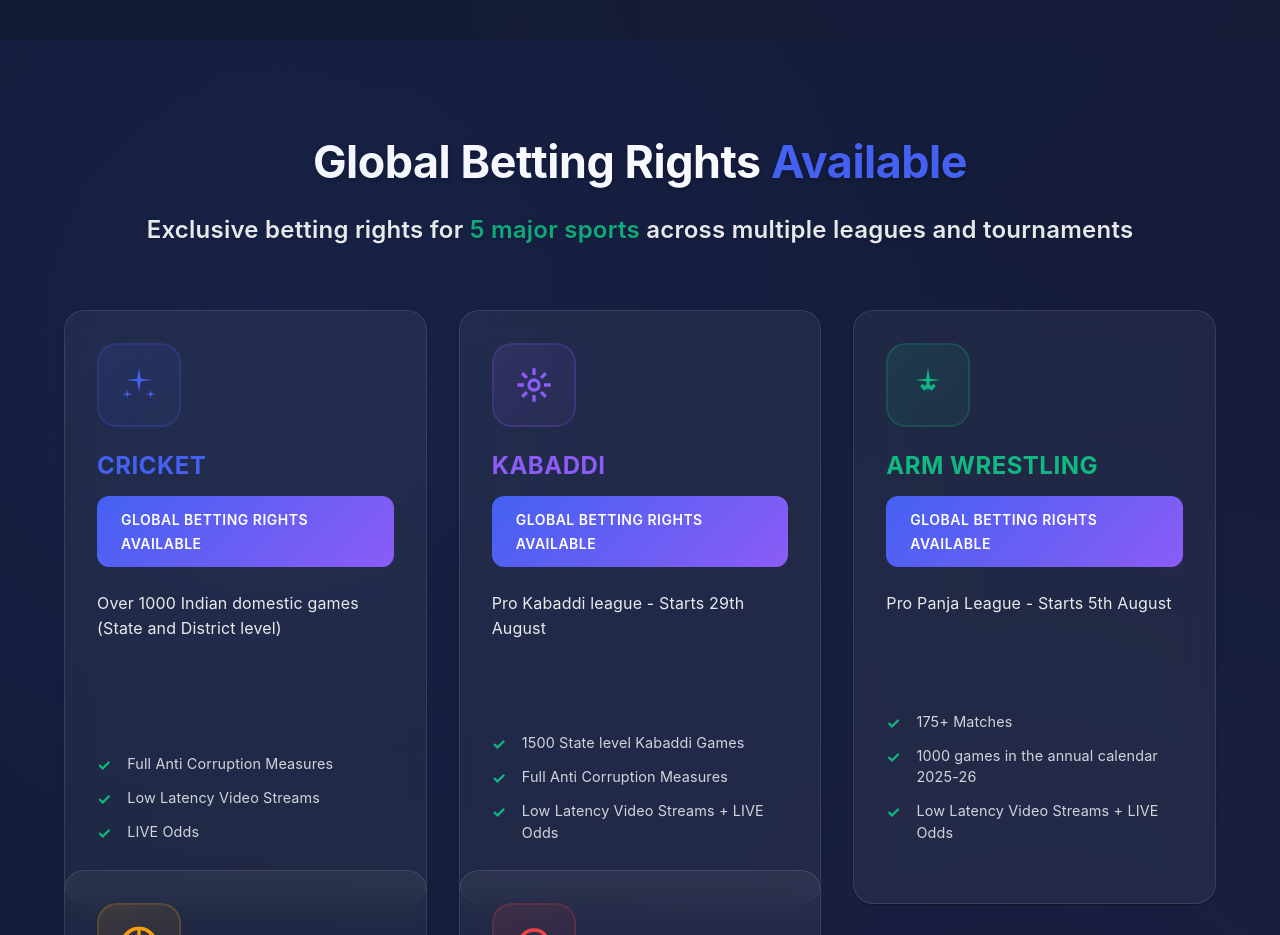
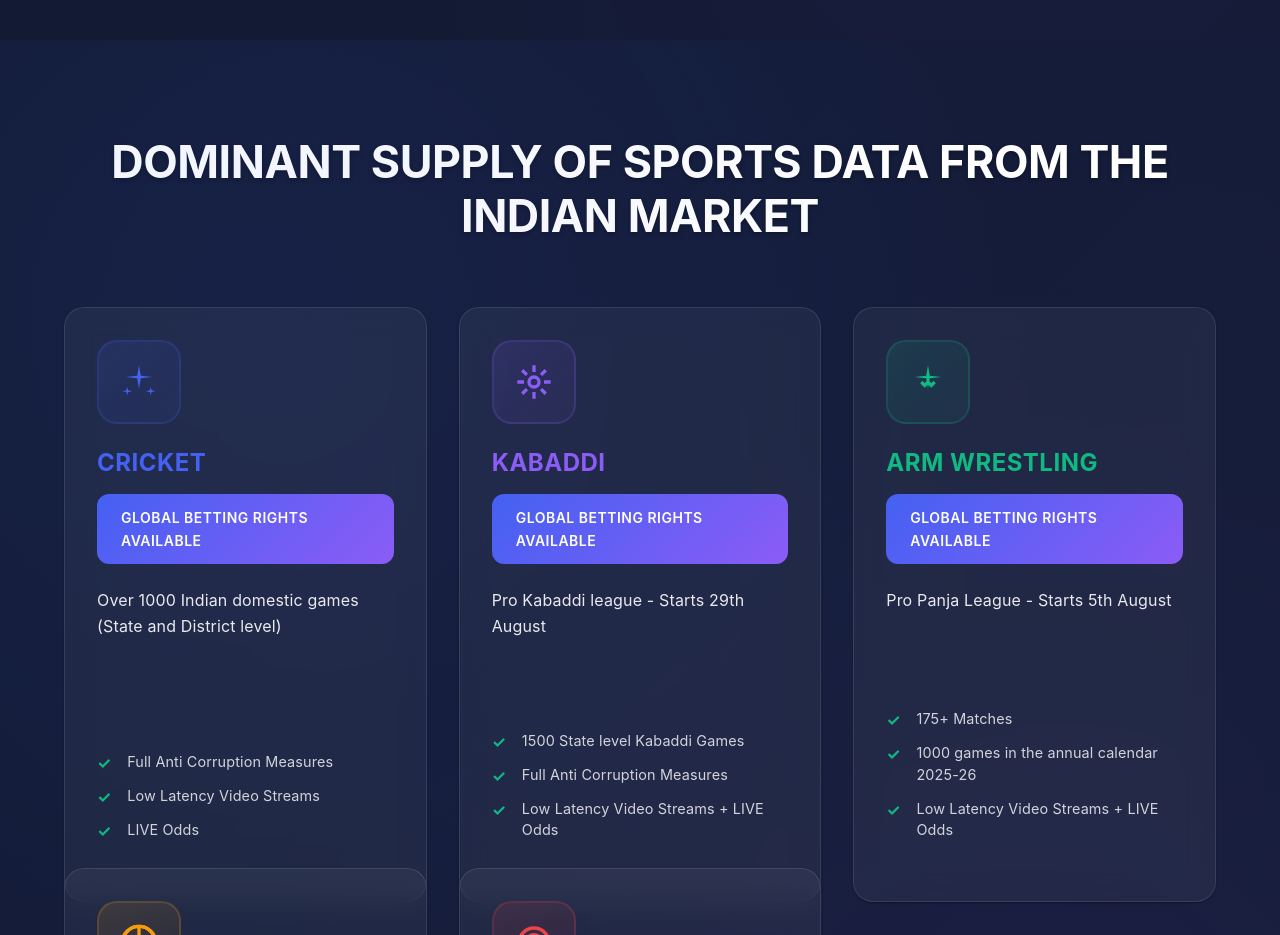
Before and after one commit to anshbadaya/playvot, a React (Create React App) app: page / in a window 1280 px wide. Shown: the part 3620-4555 px from the top of the page. Built offline with nearby package versions, Linux system fonts and the light colour scheme; no server answers.

Commit message:
refactor(SportsBettingRightsSection): update content to emphasize dominant supply of sports data from the Indian market for improved clarity and user engagement

```diff
--- a/src/components/Landing/SportsBettingRightsSection.tsx
+++ b/src/components/Landing/SportsBettingRightsSection.tsx
@@ -165,26 +165,7 @@
               fontFamily: '"Inter", "Roboto", "Helvetica", "Arial", sans-serif',
             }}
           >
-            Global Betting Rights{' '}
-            <Box component="span" sx={{ color: '#4461F2' }}>
-              Available
-            </Box>
-          </Typography>
-          <Typography
-            variant="h5"
-            sx={{
-              color: '#FFFFFF',
-              mb: 4,
-              textShadow: '0 1px 2px rgba(0, 0, 0, 0.3)',
-              fontFamily: '"Inter", "Roboto", "Helvetica", "Arial", sans-serif',
-              opacity: 0.9,
-            }}
-          >
-            Exclusive betting rights for{' '}
-            <Box component="span" sx={{ color: '#10B981', fontWeight: 600 }}>
-              5 major sports
-            </Box>
-            {' '}across multiple leagues and tournaments
+            DOMINANT SUPPLY OF SPORTS DATA FROM THE INDIAN MARKET
           </Typography>
         </Box>
 
```
